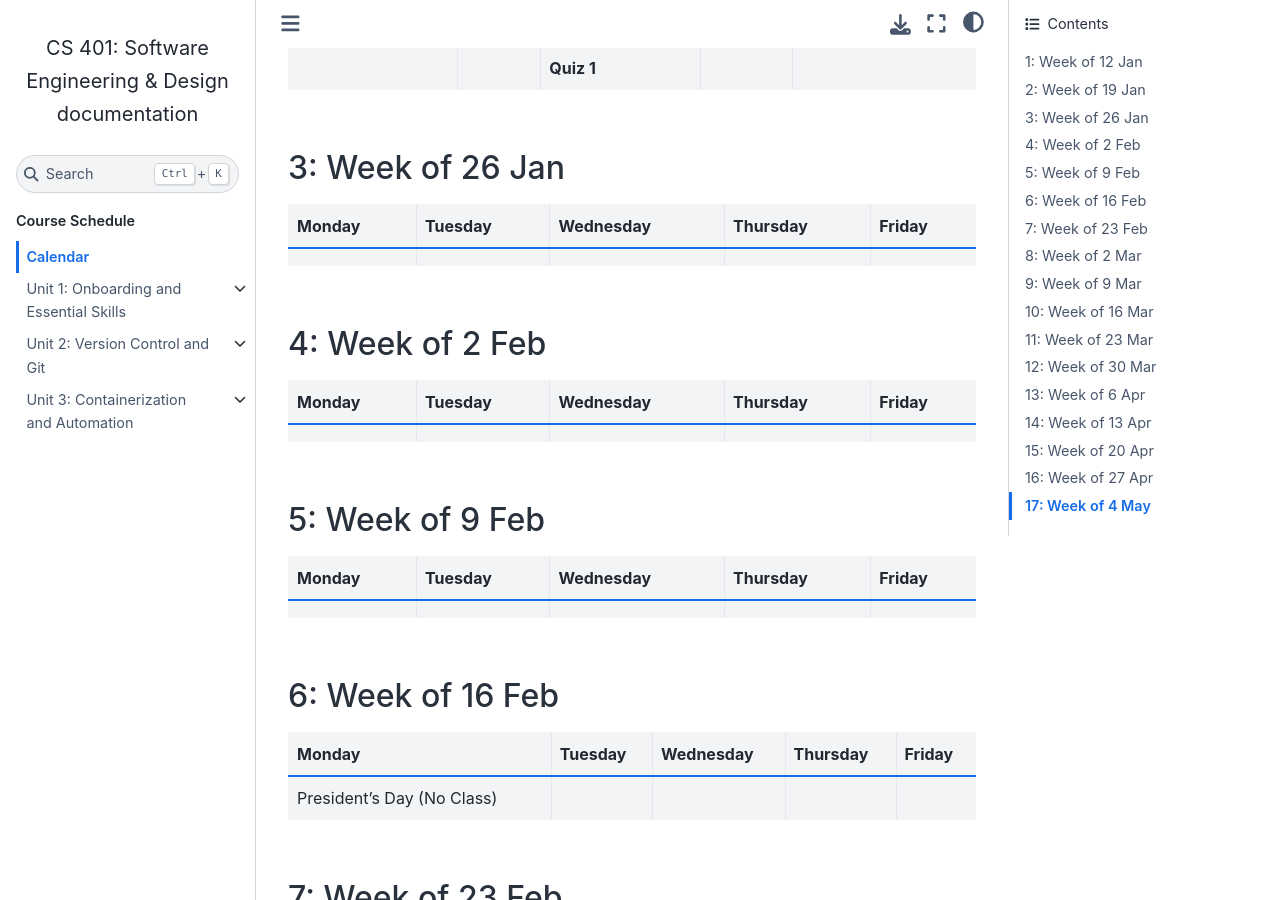
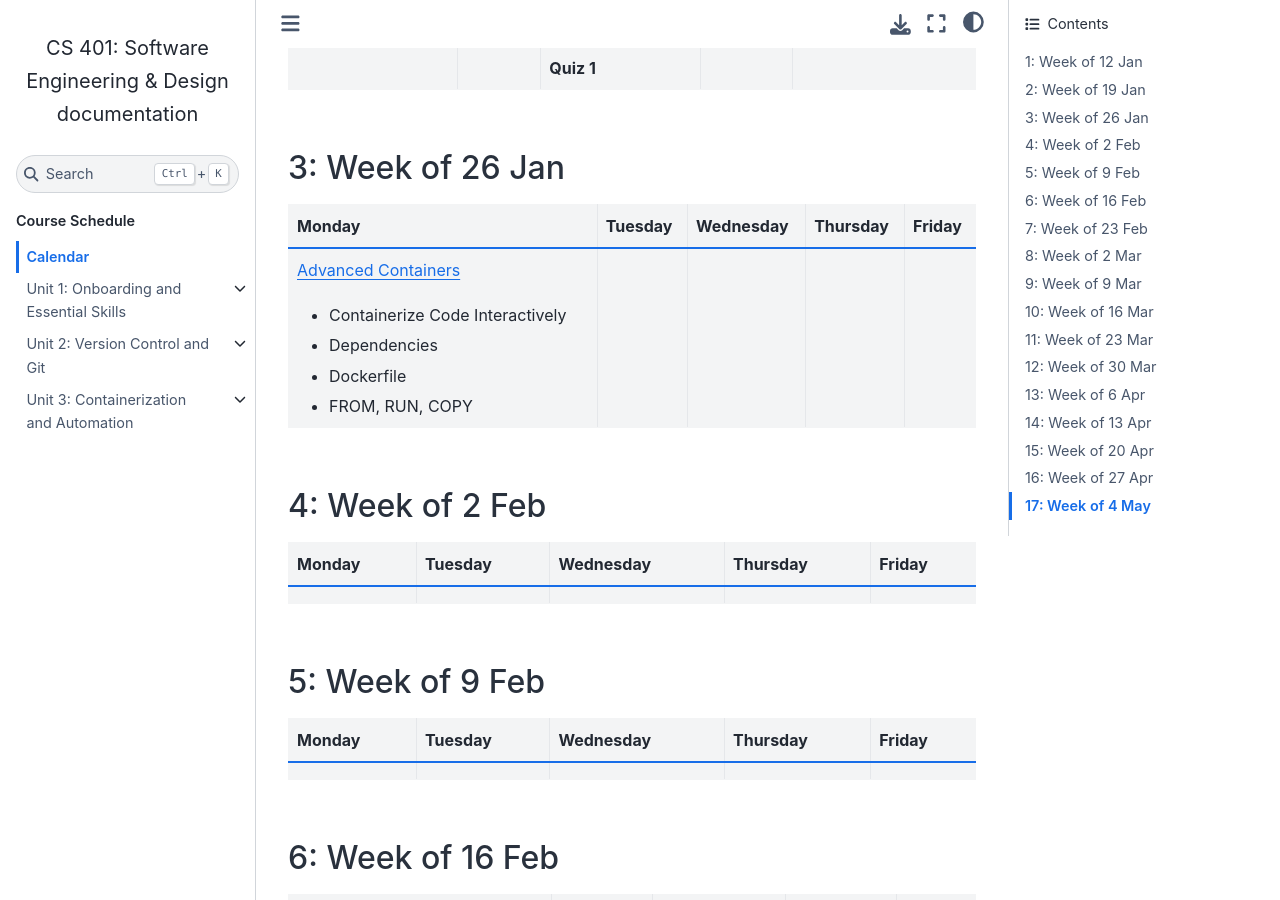
Before and after one commit to andrewsolis/cs401, a Sphinx documentation site: the page built from docs/calendar.rst, in a window 1280 px wide and 900 px high, scrolled down 995 px. Built offline with Sphinx 7.4.7 and the Sphinx Book theme 1.1.4, drawn with Linux system fonts in a browser that asks for light colours; pages that are not in the unit, such as notebooks, are missing from menus.

Commit message:
day details

```diff
--- a/docs/calendar.rst
+++ b/docs/calendar.rst
@@ -38,17 +38,20 @@ Calendar
 
 3: Week of 26 Jan
 -----------------
-+-------------------+------------+-------------------------------------------------------------------------------------------------------------+------------+----------------------------------------------------------------------------------------------------------+
-| Monday            | Tuesday    | Wednesday                                                                                                   | Thursday   | Friday                                                                                                   |
-+===================+============+=============================================================================================================+============+==========================================================================================================+
-|                   |            |                                                                                                             |            |                                                                                                          |
-|                   |            |                                                                                                             |            |                                                                                                          |
-|                   |            |                                                                                                             |            |                                                                                                          |
-|                   |            |                                                                                                             |            |                                                                                                          |
-|                   |            |                                                                                                             |            |                                                                                                          |
-|                   |            |                                                                                                             |            |                                                                                                          |
-|                   |            |                                                                                                             |            |                                                                                                          |
-+-------------------+------------+-------------------------------------------------------------------------------------------------------------+------------+----------------------------------------------------------------------------------------------------------+
++-----------------------------------+------------+-------------------------------------------------------------------------------------------------------------+------------+----------------------------------------------------------------------------------------------------------+
+| Monday                            | Tuesday    | Wednesday                                                                                                   | Thursday   | Friday                                                                                                   |
++===================================+============+=============================================================================================================+============+==========================================================================================================+
+| `Advanced Containers`_            |            |                                                                                                             |            |                                                                                                          |
+|                                   |            |                                                                                                             |            |                                                                                                          |
+| * Containerize Code Interactively |            |                                                                                                             |            |                                                                                                          |
+| * Dependencies                    |            |                                                                                                             |            |                                                                                                          |
+| * Dockerfile                      |            |                                                                                                             |            |                                                                                                          |
+| * FROM, RUN, COPY                 |            |                                                                                                             |            |                                                                                                          |
+|                                   |            |                                                                                                             |            |                                                                                                          |
++-----------------------------------+------------+-------------------------------------------------------------------------------------------------------------+------------+----------------------------------------------------------------------------------------------------------+
+
+.. _Advanced Containers: https://cs401.readthedocs.io/en/latest/unit03/containers_2.html
+
 
 4: Week of 2 Feb
 -----------------
```
